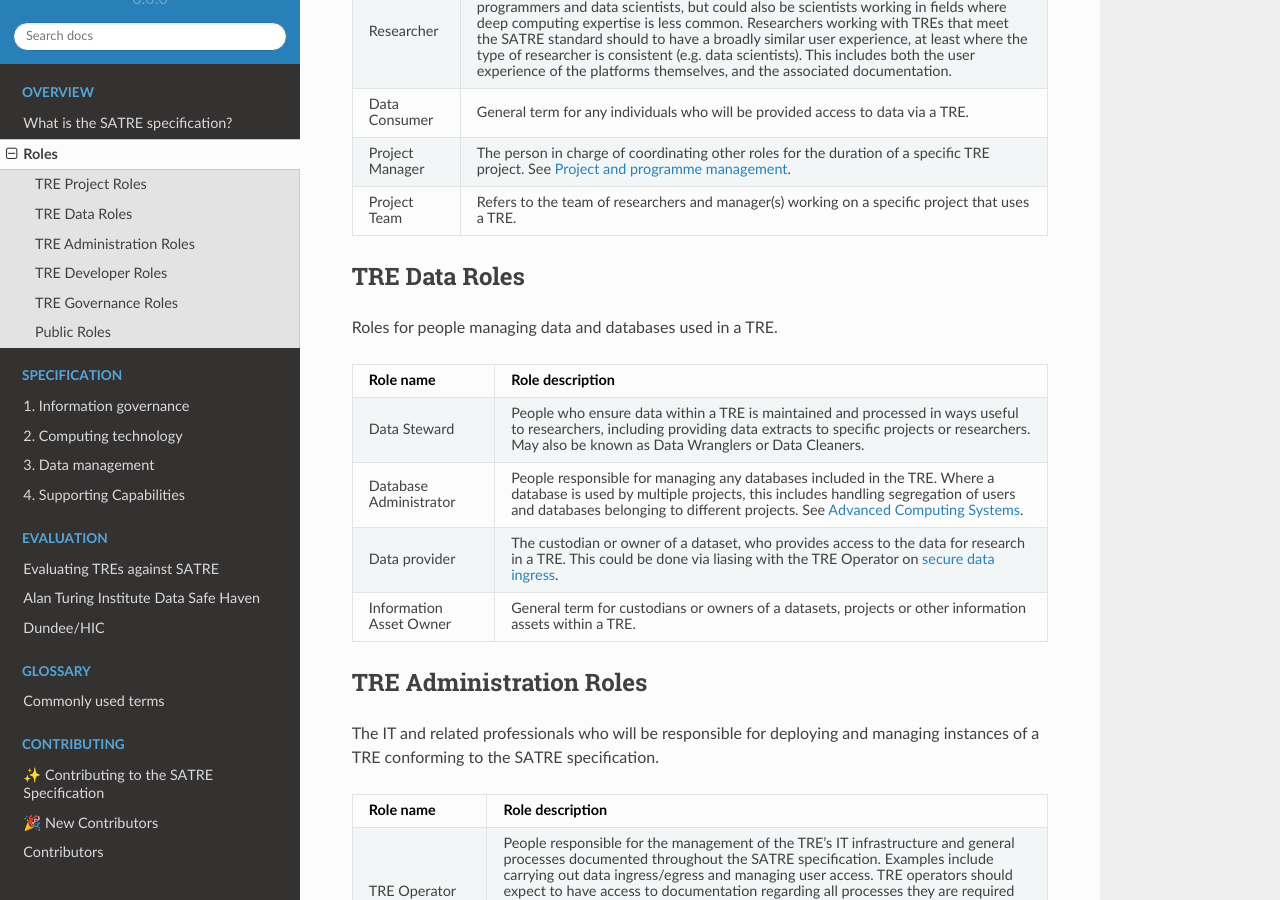
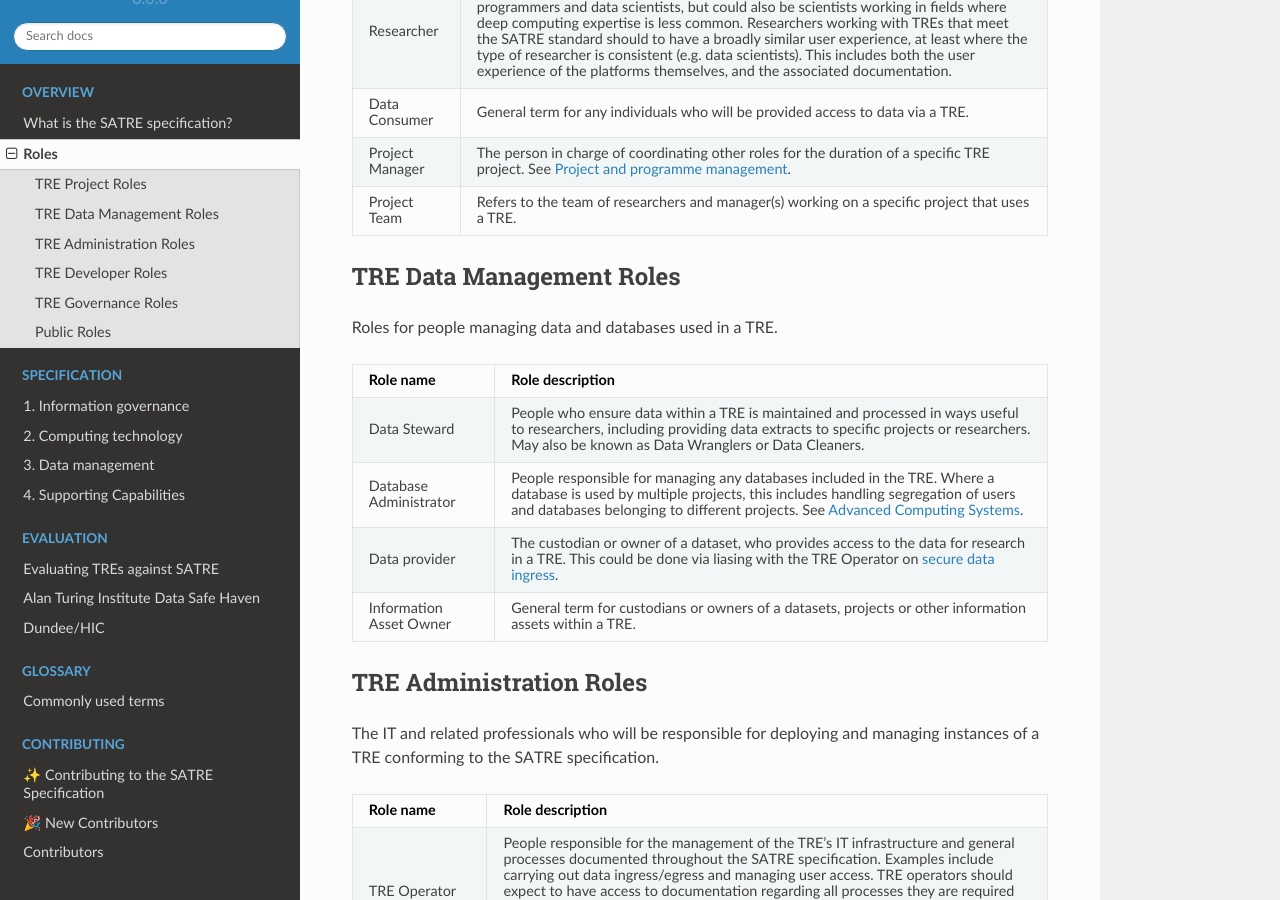
Before and after one commit to sa-tre/satre-specification, a Sphinx documentation site: the page built from docs/source/roles.md, in a window 1280 px wide and 900 px high, scrolled down 442 px. Built offline with Sphinx 7.4.7 and the Read the Docs theme 2.0.0, drawn with Linux system fonts in a browser that asks for light colours.

Commit message:
rename header

```diff
--- a/docs/source/roles.md
+++ b/docs/source/roles.md
@@ -31,7 +31,7 @@ Roles for TRE end-users conducting research or analysing data in the TRE and oth
 
 (data_roles)=
 
-## TRE Data Roles
+## TRE Data Management Roles
 
 Roles for people managing data and databases used in a TRE.
 
```
